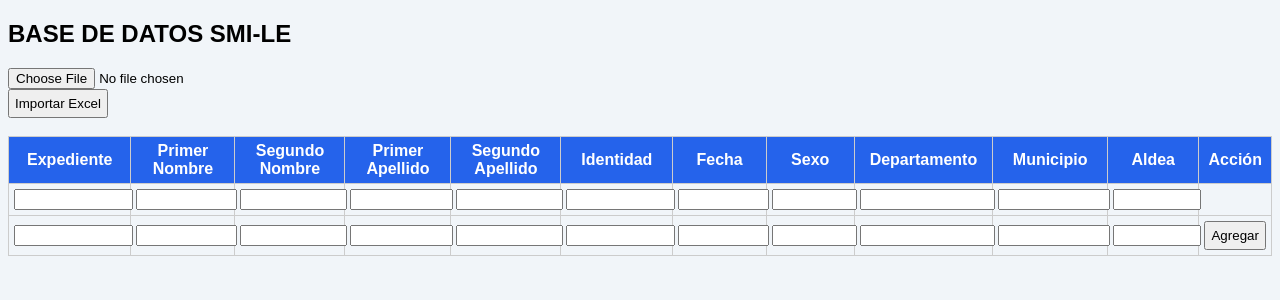
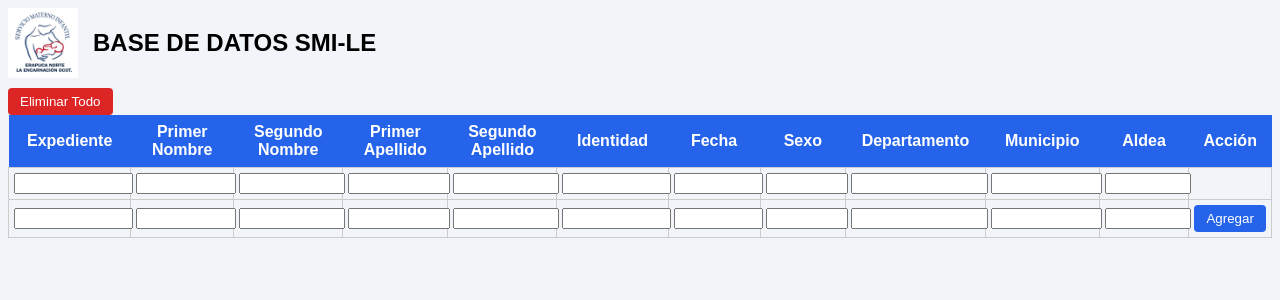
Before and after one commit to smilaencarnacion-svg/sistema-smi-le, a Flask app: page /panel in a window 1280 px wide. Shown: the top 300 px of the page. Run offline with Flask 3, Linux system fonts and the light colour scheme; the visitor is signed in with stand-in values (Sample User, id 1).

Commit message:
sistema completo final

```diff
--- a/app.py
+++ b/app.py
@@ -1,57 +1,64 @@
 from flask import Flask, render_template, request, redirect, session
-import pandas as pd
-import os
 
 app = Flask(__name__)
 app.secret_key = "clave123"
 
+# almacenamiento temporal
 data = []
 
 # LOGIN
 @app.route('/')
-def inicio():
+def login():
     return render_template('login.html')
 
 @app.route('/login', methods=['POST'])
-def login():
-    usuario = request.form.get('usuario')
-    clave = request.form.get('clave')
+def do_login():
+    usuario = request.form['usuario']
+    clave = request.form['clave']
 
-    if usuario == "admin" and clave == "123":
+    if usuario == "SMI-LE" and clave == "SMI-LE26":
         session['user'] = usuario
         return redirect('/panel')
     else:
-        return render_template('login.html', error="Credenciales incorrectas")
+        return "Credenciales incorrectas"
 
 # PANEL
 @app.route('/panel')
 def panel():
     if 'user' not in session:
         return redirect('/')
-    return render_template('dashboard.html', datos=data)
+    return render_template('dashboard.html', data=data)
 
 # AGREGAR
 @app.route('/agregar', methods=['POST'])
 def agregar():
-    fila = list(request.form.values())
+    fila = [
+        request.form['expediente'],
+        request.form['p1'],
+        request.form['p2'],
+        request.form['a1'],
+        request.form['a2'],
+        request.form['identidad'],
+        request.form['fecha'],
+        request.form['sexo'],
+        request.form['departamento'],
+        request.form['municipio'],
+        request.form['aldea']
+    ]
     data.append(fila)
     return redirect('/panel')
 
-# ELIMINAR
-@app.route('/eliminar/<int:index>')
-def eliminar(index):
-    if 0 <= index < len(data):
-        data.pop(index)
+# ELIMINAR UNO
+@app.route('/eliminar/<int:id>')
+def eliminar(id):
+    if 0 <= id < len(data):
+        data.pop(id)
     return redirect('/panel')
 
-# IMPORTAR EXCEL
-@app.route('/importar', methods=['POST'])
-def importar():
-    file = request.files['archivo']
-    if file:
-        df = pd.read_excel(file)
-        for _, row in df.iterrows():
-            data.append(list(row))
+# ELIMINAR TODO
+@app.route('/eliminar_todo')
+def eliminar_todo():
+    data.clear()
     return redirect('/panel')
 
 if __name__ == '__main__':
--- a/templates/dashboard.html
+++ b/templates/dashboard.html
@@ -4,39 +4,101 @@
 <title>SMI-LE</title>
 
 <style>
-body{font-family:Arial;background:#f1f5f9;}
-table{width:100%;border-collapse:collapse;}
-th,td{border:1px solid #ccc;padding:5px;}
-th{background:#2563eb;color:white;}
-input{width:100%;}
-button{padding:5px;}
+
+body{
+    font-family:Arial;
+    background:#f1f5f9;
+}
+
+/* HEADER */
+.header{
+    display:flex;
+    align-items:center;
+    gap:15px;
+    margin-bottom:10px;
+}
+
+.header img{
+    width:70px;
+}
+
+h2{
+    margin:0;
+}
+
+/* BOTONES */
+.btn{
+    background:#2563eb;
+    color:white;
+    border:none;
+    padding:6px 12px;
+    border-radius:4px;
+    cursor:pointer;
+}
+
+.btn.danger{
+    background:#dc2626;
+}
+
+/* TABLA */
+table{
+    width:100%;
+    border-collapse:collapse;
+}
+
+th{
+    background:#2563eb;
+    color:white;
+    padding:8px;
+}
+
+td{
+    border:1px solid #ccc;
+    padding:5px;
+}
+
+input{
+    width:100%;
+}
+
 </style>
 
 <script>
-function filtrar(col){
-    let input = document.querySelectorAll(".filtro")[col].value.toLowerCase();
+function filtrar(){
+    let inputs = document.querySelectorAll(".filtro");
     let filas = document.querySelectorAll("#tabla tr");
 
-    filas.forEach((fila,i)=>{
-        if(i<2)return;
-        let texto = fila.cells[col].innerText.toLowerCase();
-        fila.style.display = texto.includes(input) ? "" : "none";
+    filas.forEach((fila, i)=>{
+        if(i<3) return;
+
+        let mostrar = true;
+
+        inputs.forEach((input, index)=>{
+            let val = input.value.toLowerCase();
+            let texto = fila.cells[index].innerText.toLowerCase();
+
+            if(val && !texto.includes(val)){
+                mostrar = false;
+            }
+        });
+
+        fila.style.display = mostrar ? "" : "none";
     });
 }
 </script>
 
 </head>
+
 <body>
 
-<h2>BASE DE DATOS SMI-LE</h2>
+<div class="header">
+    <img src="/static/logo.png">
+    <h2>BASE DE DATOS SMI-LE</h2>
+</div>
 
-<!-- IMPORTAR -->
-<form action="/importar" method="POST" enctype="multipart/form-data">
-    <input type="file" name="archivo">
-    <button>Importar Excel</button>
-</form>
-
-<br>
+<a href="/eliminar_todo">
+<button class="btn danger">Eliminar Todo</button>
+</a>
 
 <table id="tabla">
 
@@ -56,27 +118,47 @@
 </tr>
 
 <tr>
-{% for i in range(11) %}
-<td><input class="filtro" onkeyup="filtrar({{i}})"></td>
-{% endfor %}
+<td><input class="filtro" onkeyup="filtrar()"></td>
+<td><input class="filtro" onkeyup="filtrar()"></td>
+<td><input class="filtro" onkeyup="filtrar()"></td>
+<td><input class="filtro" onkeyup="filtrar()"></td>
+<td><input class="filtro" onkeyup="filtrar()"></td>
+<td><input class="filtro" onkeyup="filtrar()"></td>
+<td><input class="filtro" onkeyup="filtrar()"></td>
+<td><input class="filtro" onkeyup="filtrar()"></td>
+<td><input class="filtro" onkeyup="filtrar()"></td>
+<td><input class="filtro" onkeyup="filtrar()"></td>
+<td><input class="filtro" onkeyup="filtrar()"></td>
 <td></td>
 </tr>
 
+<form action="/agregar" method="POST">
 <tr>
-<form action="/agregar" method="POST">
-{% for i in range(11) %}
-<td><input name="col{{i}}"></td>
-{% endfor %}
-<td><button>Agregar</button></td>
+<td><input name="expediente"></td>
+<td><input name="p1"></td>
+<td><input name="p2"></td>
+<td><input name="a1"></td>
+<td><input name="a2"></td>
+<td><input name="identidad"></td>
+<td><input name="fecha"></td>
+<td><input name="sexo"></td>
+<td><input name="departamento"></td>
+<td><input name="municipio"></td>
+<td><input name="aldea"></td>
+<td><button class="btn">Agregar</button></td>
+</tr>
 </form>
-</tr>
 
-{% for fila in datos %}
+{% for fila in data %}
 <tr>
 {% for dato in fila %}
 <td>{{dato}}</td>
 {% endfor %}
-<td><a href="/eliminar/{{loop.index0}}">Eliminar</a></td>
+<td>
+<a href="/eliminar/{{loop.index0}}">
+<button class="btn danger">Eliminar</button>
+</a>
+</td>
 </tr>
 {% endfor %}
 
```
Also changed, not shown: templates/login.html (+6 -9 lines).
